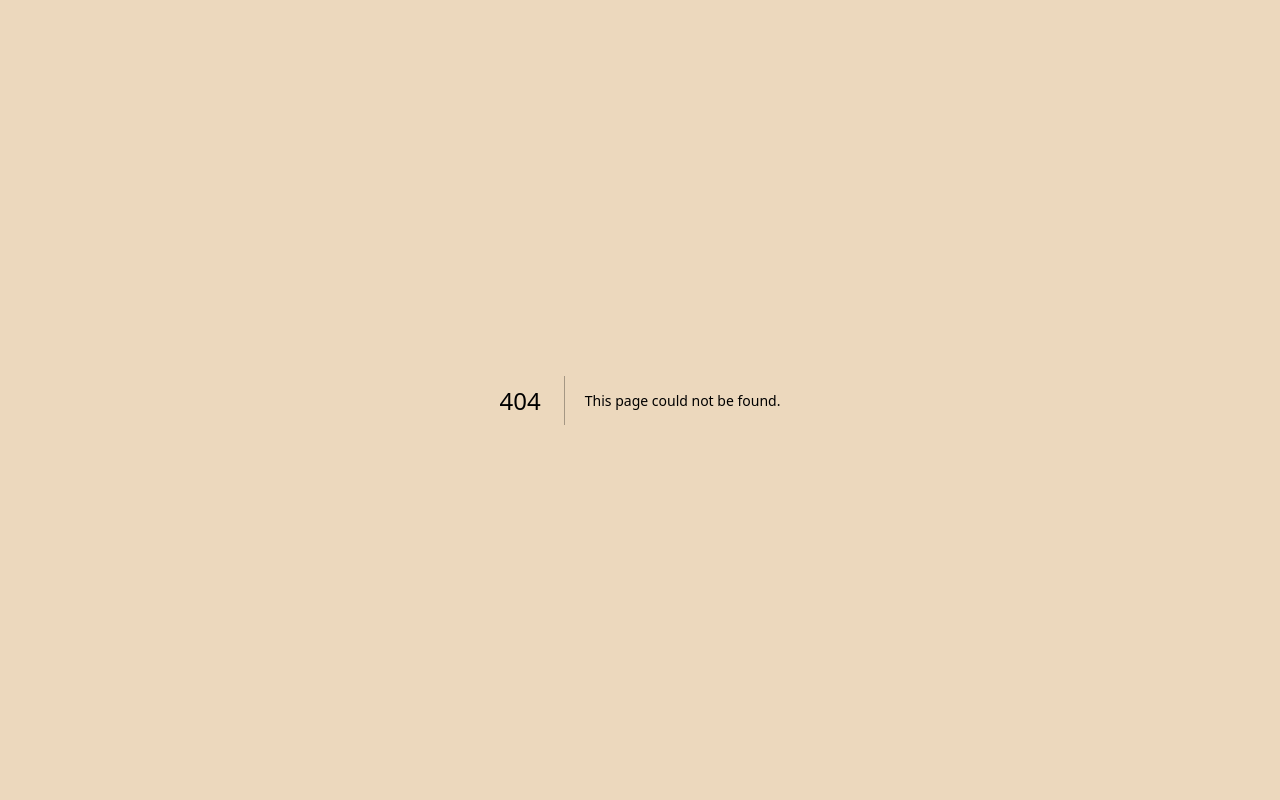
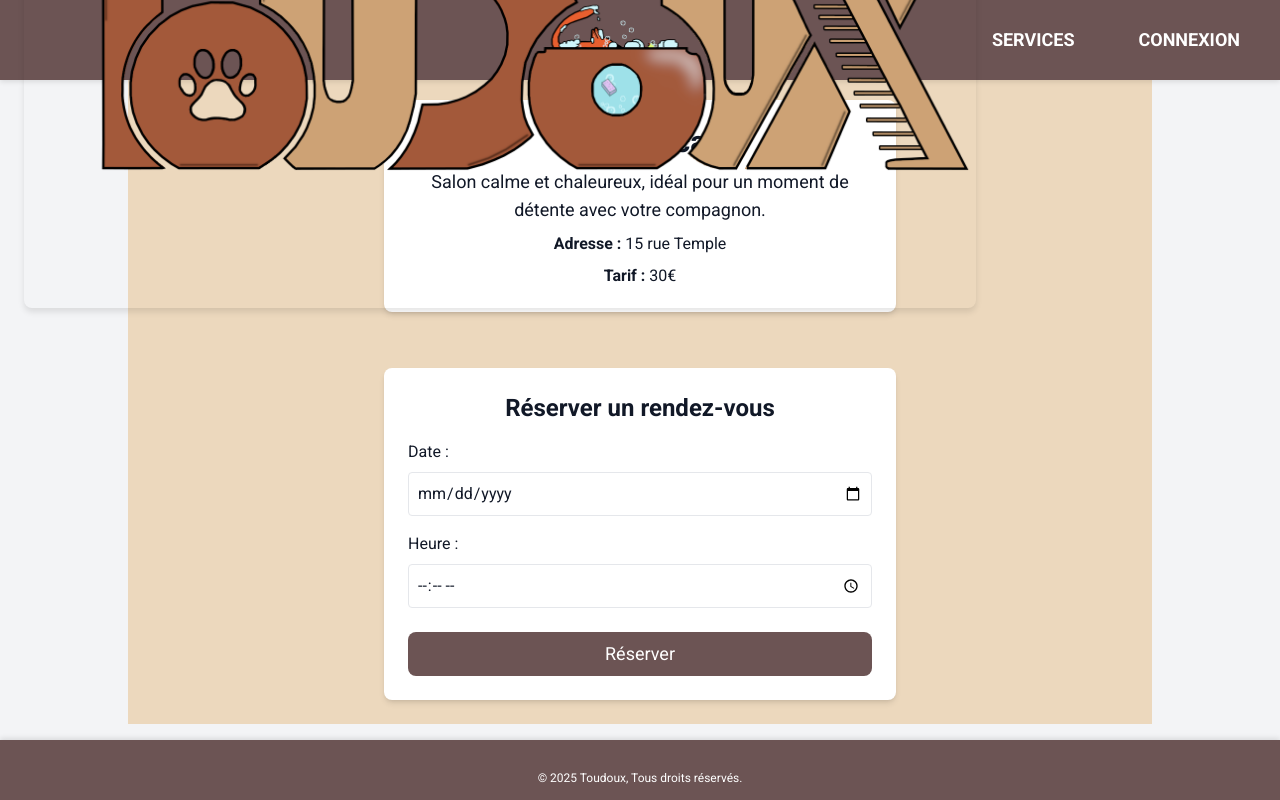
Before and after one commit to Lucasmes93/ToudouxWeb, a Next.js app: page /salons/1 in a window 1280 px wide. Before the commit this address had no page. Built offline with nearby package versions, Linux system fonts and the light colour scheme.

Commit message:
Correction des bugs et de la page "Salons"

```diff
--- /dev/null
+++ b/app/salons/[id]/page.tsx
@@ -0,0 +1,156 @@
+"use client";
+
+import { useRouter, useParams } from "next/navigation";
+import Link from "next/link";
+import Image from "next/image";
+import { useEffect, useState } from "react";
+
+interface Salon {
+  id: string;
+  name: string;
+  address: string;
+  description: string;
+  price: string;
+}
+
+const salons: Salon[] = [
+  {
+    id: "1",
+    name: "Salon Lucas",
+    address: "15 rue Temple",
+    description:
+      "Salon calme et chaleureux, idéal pour un moment de détente avec votre compagnon.",
+    price: "30€",
+  },
+  {
+    id: "2",
+    name: "Salon Bis",
+    address: "148 impasse ESTIAM",
+    description:
+      "Un salon spécialisé dans le toilettage des chiens de toutes races avec des produits naturels.",
+    price: "40€",
+  },
+  {
+    id: "3",
+    name: "Salon TOUDOUX",
+    address: "16 boulevard nuit",
+    description:
+      "Des soins adaptés pour chaque type de compagnon, dans une ambiance conviviale.",
+    price: "35€",
+  },
+  {
+    id: "4",
+    name: "Salon PAT",
+    address: "32 rue Auchant",
+    description:
+      "Salon offrant des services de coupe, toilettage et bien-être pour vos animaux.",
+    price: "25€",
+  },
+  {
+    id: "5",
+    name: "Salon Magic",
+    address: "2 rue de la Debouillet",
+    description:
+      "Un salon de beauté pour animaux qui propose également des services de relaxation pour vos chiens.",
+    price: "45€",
+  },
+];
+
+export default function SalonDetails() {
+  const router = useRouter();
+  const params = useParams();
+  const id = params?.id;
+
+  const [salon, setSalon] = useState<Salon | undefined>(undefined);
+  const [date, setDate] = useState("");
+  const [time, setTime] = useState("");
+
+  useEffect(() => {
+    const _s = salons.find((s) => s.id === id);
+    setSalon(_s);
+  }, [id]);
+
+  if (!salon) {
+    return <p>Salon introuvable.</p>;
+  }
+
+  return (
+    <div className="min-h-screen flex flex-col bg-gray-100">
+      <header className="bg-[#6C5454] text-white flex items-center justify-between p-6">
+        <div
+          className="flex items-center cursor-pointer"
+          onClick={() => router.push("/")}
+        >
+          <Image
+            src="/assets/toudoux.png"
+            alt="Logo Toudoux"
+            width={100}
+            height={100}
+            className="w-auto mr-2"
+          />
+        </div>
+        <nav className="hidden md:flex gap-8 text-lg font-semibold ml-auto">
+          <Link
+            href="/services"
+            className="hover:bg-white hover:text-[#503f3f] px-4 py-2 rounded transition"
+          >
+            SERVICES
+          </Link>
+          <Link
+            href="/login"
+            className="hover:bg-white hover:text-[#503f3f] px-4 py-2 rounded transition"
+          >
+            CONNEXION
+          </Link>
+        </nav>
+      </header>
+
+      <main className="p-6 text-gray-900 flex flex-col items-center">
+        <div className="bg-white p-6 rounded-lg shadow-md w-full max-w-lg">
+          <h1 className="text-3xl font-semibold text-center">{salon.name}</h1>
+          <p className="mt-2 text-lg text-center">{salon.description}</p>
+          <p className="mt-2 text-center">
+            <strong>Adresse :</strong> {salon.address}
+          </p>
+          <p className="mt-2 text-center">
+            <strong>Tarif :</strong> {salon.price}
+          </p>
+        </div>
+
+        <div className="mt-6 bg-white p-6 rounded-lg shadow-md w-full max-w-lg">
+          <h2 className="text-2xl font-semibold text-center">
+            Réserver un rendez-vous
+          </h2>
+          <form className="mt-4 flex flex-col">
+            <label className="font-medium">Date :</label>
+            <input
+              type="date"
+              className="border p-2 rounded mt-2"
+              value={date}
+              onChange={(e) => setDate(e.target.value)}
+            />
+
+            <label className="mt-4 font-medium">Heure :</label>
+            <input
+              type="time"
+              className="border p-2 rounded mt-2"
+              value={time}
+              onChange={(e) => setTime(e.target.value)}
+            />
+
+            <button
+              type="submit"
+              className="mt-6 bg-[#6C5454] text-white py-2 rounded-lg text-lg hover:bg-[#503f3f] transition"
+            >
+              Réserver
+            </button>
+          </form>
+        </div>
+      </main>
+
+      <footer className="bg-[#6C5454] text-white text-center py-4 mt-auto">
+        <p className="mt-4 text-xs">© 2025 Toudoux, Tous droits réservés.</p>
+      </footer>
+    </div>
+  );
+}
--- a/package.json
+++ b/package.json
@@ -9,6 +9,7 @@
     "lint": "next lint"
   },
   "dependencies": {
+    "lucide-react": "^0.474.0",
     "next": "^15.1.6",
     "react": "^19.0.0",
     "react-dom": "^19.0.0",
--- a/pages/salon.tsx
+++ b/pages/salon.tsx
@@ -3,11 +3,41 @@ import Link from "next/link";
 
 // Exemple de données de salon (vous pouvez les récupérer depuis une base de données ou un fichier JSON)
 const salons = [
-  { id: "1", name: "Salon Lucas", address: "15 rue Temple", description: "Salon calme et chaleureux.", price: "30€" },
-  { id: "2", name: "Salon Bis", address: "148 impasse ESTIAM", description: "Toilettage pour toutes races.", price: "40€" },
-  { id: "3", name: "Salon TOUDOUX", address: "16 boulevard nuit", description: "Soins et toilettage.", price: "35€" },
-  { id: "4", name: "Salon PAT", address: "32 rue Auchant", description: "Toilettage et bien-être.", price: "25€" },
-  { id: "5", name: "Salon Magic", address: "2 rue de la Debouillet", description: "Salon de beauté et relaxation.", price: "45€" },
+  {
+    id: "1",
+    name: "Salon Lucas",
+    address: "15 rue Temple",
+    description: "Salon calme et chaleureux.",
+    price: "30€",
+  },
+  {
+    id: "2",
+    name: "Salon Bis",
+    address: "148 impasse ESTIAM",
+    description: "Toilettage pour toutes races.",
+    price: "40€",
+  },
+  {
+    id: "3",
+    name: "Salon TOUDOUX",
+    address: "16 boulevard nuit",
+    description: "Soins et toilettage.",
+    price: "35€",
+  },
+  {
+    id: "4",
+    name: "Salon PAT",
+    address: "32 rue Auchant",
+    description: "Toilettage et bien-être.",
+    price: "25€",
+  },
+  {
+    id: "5",
+    name: "Salon Magic",
+    address: "2 rue de la Debouillet",
+    description: "Salon de beauté et relaxation.",
+    price: "45€",
+  },
 ];
 
 export default function SalonDetails() {
@@ -24,13 +54,15 @@ export default function SalonDetails() {
   return (
     <div className="salon-details">
       <header className="bg-[#6C5454] text-white p-6">
-        <Link href="/services" className="text-white hover:text-[#6C5454]">Retour aux salons</Link>
+        <Link href="/services" className="text-white hover:text-[#6C5454]">
+          Retour aux salons
+        </Link>
       </header>
       <main className="p-6">
         <h1 className="text-2xl font-semibold">{salon.name}</h1>
         <p className="mt-2">{salon.description}</p>
         <p className="mt-4">Adresse : {salon.address}</p>
-        <p className="mt-4">Tarif : {salon.price}</p>
+        <p className="mt-4">Prx : {salon.price}</p>
       </main>
       <footer className="bg-[#6C5454] text-white text-center py-4 mt-auto">
         <p className="mt-4 text-xs">© 2025 Toudoux, Tous droits réservés.</p>
--- a/pages/services.tsx
+++ b/pages/services.tsx
@@ -19,10 +19,16 @@ export default function Services() {
           </Link>
         </div>
         <nav className="hidden md:flex gap-8 text-lg font-semibold ml-auto">
-          <Link href="/services" className="hover:bg-white hover:text-[#503f3f] px-4 py-2 rounded transition">
+          <Link
+            href="/services"
+            className="hover:bg-white hover:text-[#503f3f] px-4 py-2 rounded transition"
+          >
             SERVICES
           </Link>
-          <Link href="/login" className="hover:bg-white hover:text-[#503f3f] px-4 py-2 rounded transition">
+          <Link
+            href="/login"
+            className="hover:bg-white hover:text-[#503f3f] px-4 py-2 rounded transition"
+          >
             CONNEXION
           </Link>
         </nav>
@@ -37,41 +43,47 @@ export default function Services() {
               id: "1",
               name: "Salon Lucas",
               address: "15 rue Temple",
-              description: "Salon calme et chaleureux, idéal pour un moment de détente avec votre compagnon.",
+              description:
+                "Salon calme et chaleureux, idéal pour un moment de détente avec votre compagnon.",
               note: 4.5,
             },
             {
               id: "2",
               name: "Salon Bis",
               address: "148 impasse ESTIAM",
-              description: "Un salon spécialisé dans le toilettage des chiens de toutes races avec des produits naturels.",
+              description:
+                "Un salon spécialisé dans le toilettage des chiens de toutes races avec des produits naturels.",
               note: 4.7,
             },
             {
               id: "3",
               name: "Salon TOUDOUX",
               address: "16 boulevard nuit",
-              description: "Des soins adaptés pour chaque type de compagnon, dans une ambiance conviviale.",
+              description:
+                "Des soins adaptés pour chaque type de compagnon, dans une ambiance conviviale.",
               note: 4.8,
             },
             {
               id: "4",
               name: "Salon PAT",
               address: "32 rue Auchant",
-              description: "Salon offrant des services de coupe, toilettage et bien-être pour vos animaux.",
+              description:
+                "Salon offrant des services de coupe, toilettage et bien-être pour vos animaux.",
               note: 4.2,
             },
             {
               id: "5",
               name: "Salon Magic",
               address: "2 rue de la Debouillet",
-              description: "Un salon de beauté pour animaux qui propose également des services de relaxation pour vos chiens.",
+              description:
+                "Un salon de beauté pour animaux qui propose également des services de relaxation pour vos chiens.",
               note: 4.9,
             },
           ].map((salon) => (
             <div key={salon.id} className="service-item">
               <h3>
-                <Link href={`/salon/${salon.id}`}>{salon.name}</Link> {/* Lien vers la page de détails */}
+                <Link href={`/salons/${salon.id}`}>{salon.name}</Link>{" "}
+                {/* Lien vers la page de détails */}
               </h3>
               <p>Adresse : {salon.address}</p>
               <p>{salon.description}</p>
```
Also changed, not shown: 1 other file (tests, documents, lock files or other folders).
